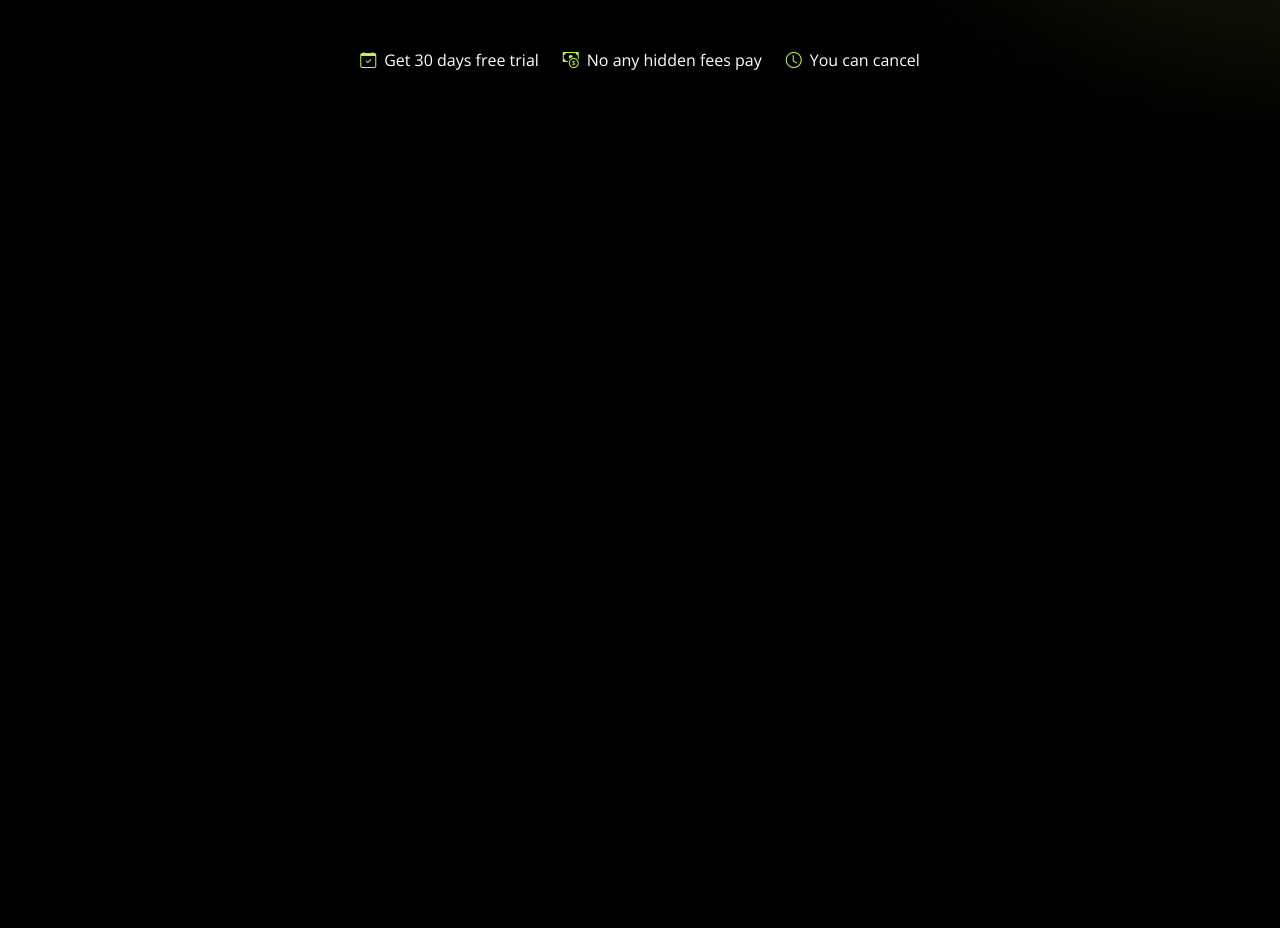
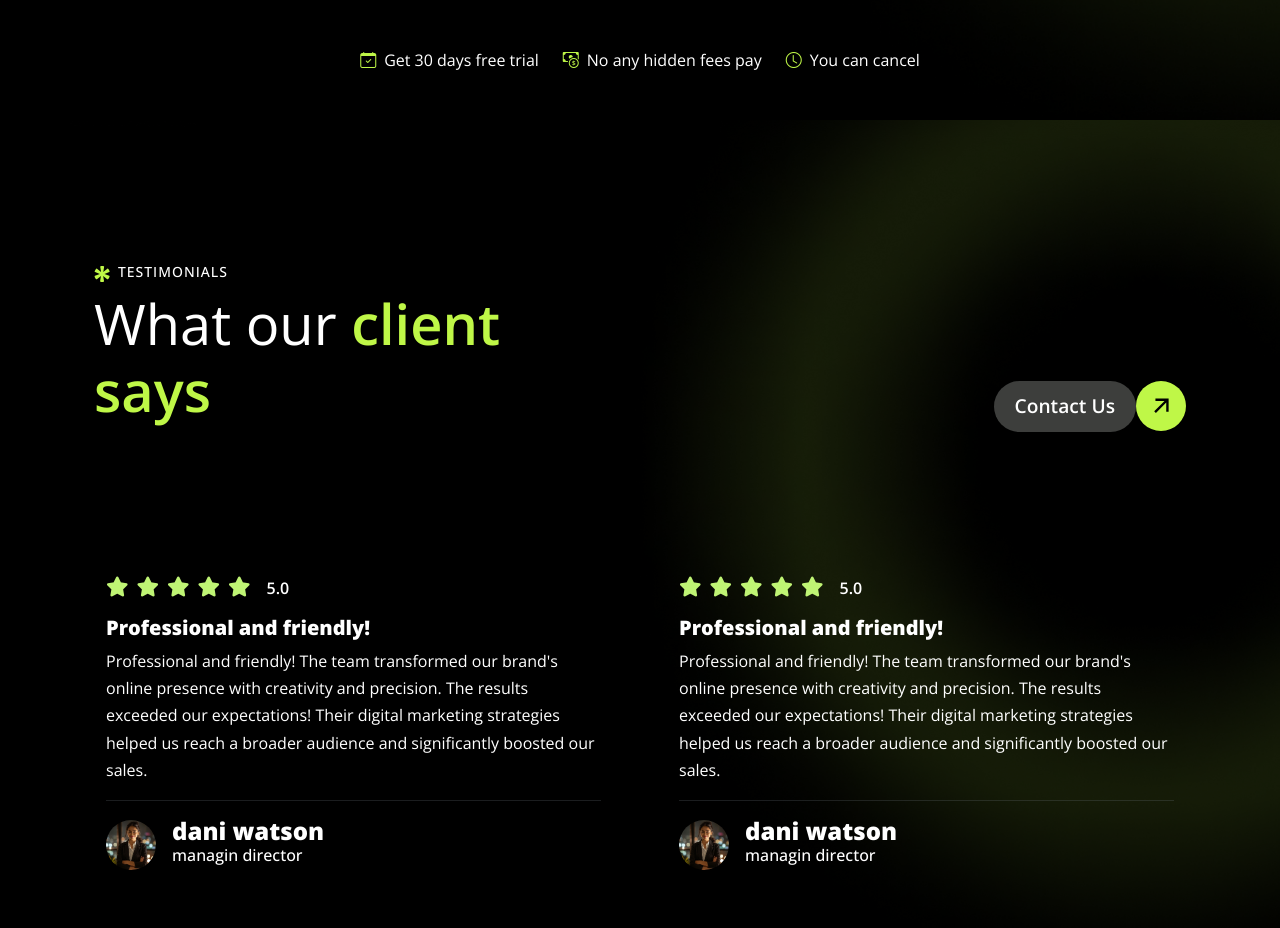
Before and after one commit to lochinbek9/my-portfolio-react, a React (Vite) app: page / in a window 1280 px wide. Shown: the part 6520-7448 px from the top of the page. Before the commit the page ends 6640 px from the top, so only its background shows below. Built offline with nearby package versions, Linux system fonts and the light colour scheme.

Commit message:
Testimonial addedd

```diff
--- a/package.json
+++ b/package.json
@@ -12,7 +12,8 @@
   "dependencies": {
     "bootstrap": "^5.3.6",
     "react": "^19.1.0",
-    "react-dom": "^19.1.0"
+    "react-dom": "^19.1.0",
+    "swiper": "^11.2.8"
   },
   "devDependencies": {
     "@eslint/js": "^9.25.0",
--- a/src/components/Pages/Index.jsx
+++ b/src/components/Pages/Index.jsx
@@ -37,6 +37,13 @@ import expertiseIcon02 from "./../../assets/img/icon-expertise-2.svg"
 import expertise from "./../../assets/img/expertise-image.png"
 
 import icon from "./../../assets/img/icon-pricing-1.svg"
+import author1 from "./../../assets/img/author-1.jpg"
+import author2 from "./../../assets/img/author-2.jpg"
+import author3 from "./../../assets/img/author-1.jpg"
+
+import { Swiper, SwiperSlide } from 'swiper/react'
+import "swiper/css"
+import { Autoplay } from 'swiper/modules'
 
 function Index() {
   return (
@@ -402,7 +409,7 @@ function Index() {
             <div className="row g-4 mt-5">
               <div className="row d-flex">
                 {/* Start */}
-                <div className="co1-x1-4 col-md-6 mb-4">
+                <div className="co1-xl-4 col-md-6 mb-4">
                   <div className="card pricing-item text-white bg-dark h-100 rounded-4 border-0 position-relative
 overflow-hidden">
                     <div className="position-absolute top-0 start-0 w-100 h-100"
@@ -447,7 +454,7 @@ overflow-hidden">
                 </div>
 
                 {/* Standart */}
-                <div className="co1-x1-4 col-md-6 mb-4">
+                <div className="co1-xl-4 col-md-6 mb-4">
                   <div className="card pricing-item text-white bg-dark h-100 rounded-4 border-0 position-relative
 overflow-hidden">
                     <div className="position-absolute top-0 start-0 w-100 h-100"
@@ -492,7 +499,7 @@ overflow-hidden">
                 </div>
 
                 {/* Pro */}
-                <div className="co1-x1-4 col-md-6 mb-4">
+                <div className="co1-xl-4 col-md-6 mb-4">
                   <div className="card pricing-item text-white bg-dark h-100 rounded-4 border-0 position-relative
 overflow-hidden">
                     <div className="position-absolute top-0 start-0 w-100 h-100"
@@ -556,6 +563,129 @@ overflow-hidden">
           </div>
         </section>
       </div>
+
+      <div className="large-section test-section position-relative pt-5">
+        {/* Testimonial */}
+
+        <div className="container py-5 text-white">
+          <div className="d-flex justify-content-center
+              align-items-center mb-4">
+            <div className="container mb-5">
+              <div className="row section-head py-5">
+                <div className="col-lg-6">
+                  <div className="section-title">
+                    <h5>
+                      <img src={titleShape} className='img-fluid me-2' alt="" />testimonials </h5>
+                    <h2>What our  <span>client says</span> </h2>
+                  </div>
+                </div>
+                <div className="col-lg-6 d-flex justify-content-start align-items-end justify-content-lg-end ">
+                  <div className="btn-1">
+                    <button className='btn'>Contact Us</button>
+                    <img src={btnArrow} alt="" />
+                  </div>
+                </div>
+              </div>
+            </div>
+          </div>
+          <Swiper slidesPerView={2} spaceBetween={30} modules={[Autoplay]} loop={true} autoplay={{delay: 2000}} breakpoints={{
+            0: {slidesPerView: 1},
+            768: {slidesPerView: 2},
+          }}>
+
+            <SwiperSlide>
+                <div className="tst-item rounded-4 p-4 h-100 position-relative ">
+                  <div className="mb-3 d-flex align-items-center gap-2">
+                    <div style={{color: "#BFF474"}}>
+                      <i className='fa-solid fa-star fs-5 me-2'></i>
+                      <i className='fa-solid fa-star fs-5 me-2'></i>
+                      <i className='fa-solid fa-star fs-5 me-2'></i>
+                      <i className='fa-solid fa-star fs-5 me-2'></i>
+                      <i className='fa-solid fa-star fs-5 me-2'></i>
+                    </div>
+                    <span className='fw-semibold'>5.0</span>
+                  </div>
+                  <h5 className='fw-bold'>Professional and friendly!</h5>
+                  <p className='text-white-80' style={{lineHeight: '1.7rem'}}>
+                  Professional and friendly!
+The team transformed our brand's online presence with creativity and
+precision. The results exceeded our expectations! Their digital marketing
+strategies helped us reach a broader audience and significantly boosted our
+sales.
+                  </p>
+                  <hr className='text-secondary' />
+                  <div className="d-flex align-items-center gap-3">
+                    <img src={author1} className='img-fluid rounded-circle' alt="" width="50" height="50" />
+                    <div>
+                      <h6 className='mb-0 fw-bold text-white fs-4'>dani watson</h6>
+                      <h6 className='text-white fs-6'>managin director</h6>
+                    </div>
+                  </div>
+                </div>
+            </SwiperSlide>
+            <SwiperSlide>
+                <div className="tst-item rounded-4 p-4 h-100 position-relative ">
+                  <div className="mb-3 d-flex align-items-center gap-2">
+                    <div style={{color: "#BFF474"}}>
+                      <i className='fa-solid fa-star fs-5 me-2'></i>
+                      <i className='fa-solid fa-star fs-5 me-2'></i>
+                      <i className='fa-solid fa-star fs-5 me-2'></i>
+                      <i className='fa-solid fa-star fs-5 me-2'></i>
+                      <i className='fa-solid fa-star fs-5 me-2'></i>
+                    </div>
+                    <span className='fw-semibold'>5.0</span>
+                  </div>
+                  <h5 className='fw-bold'>Professional and friendly!</h5>
+                  <p className='text-white-80' style={{lineHeight: '1.7rem'}}>
+                  Professional and friendly!
+The team transformed our brand's online presence with creativity and
+precision. The results exceeded our expectations! Their digital marketing
+strategies helped us reach a broader audience and significantly boosted our
+sales.
+                  </p>
+                  <hr className='text-secondary' />
+                  <div className="d-flex align-items-center gap-3">
+                    <img src={author1} className='img-fluid rounded-circle' alt="" width="50" height="50" />
+                    <div>
+                      <h6 className='mb-0 fw-bold text-white fs-4'>dani watson</h6>
+                      <h6 className='text-white fs-6'>managin director</h6>
+                    </div>
+                  </div>
+                </div>
+            </SwiperSlide>
+            <SwiperSlide>
+                <div className="tst-item rounded-4 p-4 h-100 position-relative ">
+                  <div className="mb-3 d-flex align-items-center gap-2">
+                    <div style={{color: "#BFF474"}}>
+                      <i className='fa-solid fa-star fs-5 me-2'></i>
+                      <i className='fa-solid fa-star fs-5 me-2'></i>
+                      <i className='fa-solid fa-star fs-5 me-2'></i>
+                      <i className='fa-solid fa-star fs-5 me-2'></i>
+                      <i className='fa-solid fa-star fs-5 me-2'></i>
+                    </div>
+                    <span className='fw-semibold'>5.0</span>
+                  </div>
+                  <h5 className='fw-bold'>Professional and friendly!</h5>
+                  <p className='text-white-80' style={{lineHeight: '1.7rem'}}>
+                  Professional and friendly!
+The team transformed our brand's online presence with creativity and
+precision. The results exceeded our expectations! Their digital marketing
+strategies helped us reach a broader audience and significantly boosted our
+sales.
+                  </p>
+                  <hr className='text-secondary' />
+                  <div className="d-flex align-items-center gap-3">
+                    <img src={author1} className='img-fluid rounded-circle' alt="" width="50" height="50" />
+                    <div>
+                      <h6 className='mb-0 fw-bold text-white fs-4'>dani watson</h6>
+                      <h6 className='text-white fs-6'>managin director</h6>
+                    </div>
+                  </div>
+                </div>
+            </SwiperSlide>
+          </Swiper>
+        </div>
+      </div>
     </>
   )
 }
--- a/src/index.css
+++ b/src/index.css
@@ -754,6 +754,6 @@ img{
 
 @media only screen and (max-width: 991px) {
     .pricing-price h2{
-       font-size: 2 rem;
+       font-size: 2rem;
     }
 }
```
Also changed, not shown: 1 other file (tests, documents, lock files or other folders).
